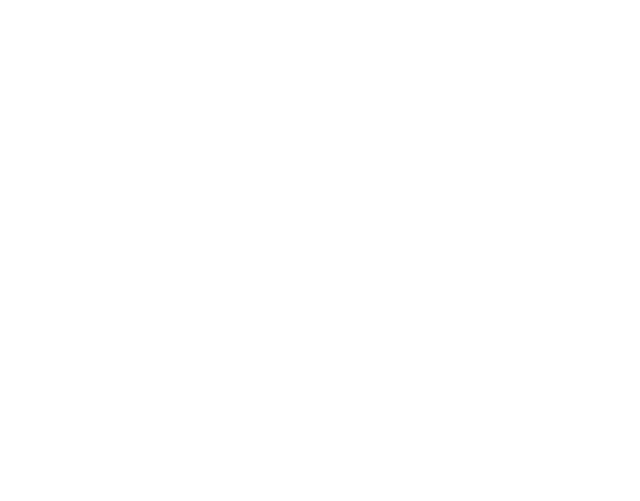
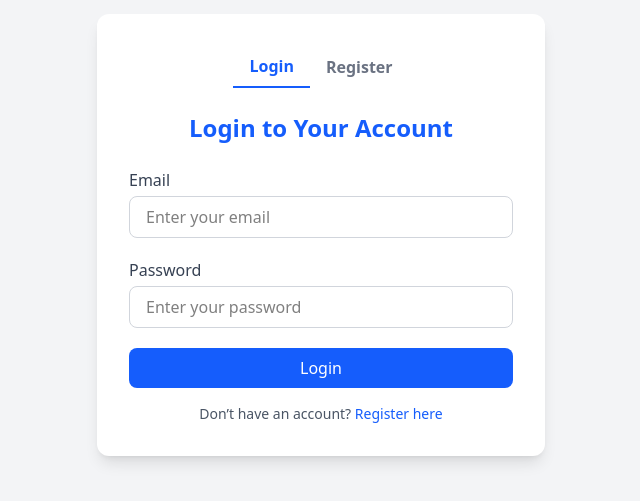
Before and after one commit to themohankhati/magnificient, a React (Vite) app: page /login in a window 1280 px wide. Before the commit this address had no page. Shown: the part 165-666 px from the top of the page, without its empty margins (319-959 px from the left). Built offline with nearby package versions, Linux system fonts and the light colour scheme.

Commit message:
Login and Register Page is Added

```diff
--- a/src/App.jsx
+++ b/src/App.jsx
@@ -10,6 +10,7 @@
 import VendorDetails from "./components/homepage/AdminDashboard/Components/Package";
 import UserDetails from "./components/homepage/AdminDashboard/Components/UserDetails";
 import CustomerDetails from "./components/homepage/AdminDashboard/Components/CustomerDetails";
+import AuthPage from "./pages/AuthPage";
 
 const HomePage = lazy(() => import("./pages/HomePage"));
 
@@ -68,6 +69,22 @@
               </Suspense>
             }
           />
+             <Route
+            path="/login"
+            element={
+              <Suspense>
+                <AuthPage />
+              </Suspense>
+            }
+          />
+               <Route
+            path="/register"
+            element={
+              <Suspense>
+                <AuthPage />
+              </Suspense>
+            }
+          />
                          <Route
             path="/package"
             element={
--- a/src/components/homepage/AdminDashboard/Components/CustomerDetails.jsx
+++ b/src/components/homepage/AdminDashboard/Components/CustomerDetails.jsx
@@ -68,7 +68,7 @@
       <main className="flex-1 bg-gray-100">
         {/* Topbar */}
         <div className="flex justify-end items-center p-4 bg-white shadow gap-4">
-          <FaBell className="mr-4" />
+
           <img
             src="/Images/cultural-historical.jpg"
             alt="Profile"
--- a/src/components/homepage/AdminDashboard/Components/Dashboard.jsx
+++ b/src/components/homepage/AdminDashboard/Components/Dashboard.jsx
@@ -58,7 +58,7 @@
         {/* Header */}
         <div className="flex justify-end p-4 bg-white shadow">
           <div className="flex items-center space-x-4">
-            <FaBell />
+
             <img
               src="Images/cultural-historical.jpg"
               alt="Profile"
--- a/src/components/homepage/AdminDashboard/Components/Package.jsx
+++ b/src/components/homepage/AdminDashboard/Components/Package.jsx
@@ -124,7 +124,7 @@
         {/* Header */}
         <div className="flex justify-end p-4 bg-white shadow">
           <div className="flex items-center space-x-4">
-            <FaBell />
+
             <img src="Images/cultural-historical.jpg" alt="Profile" className="w-10 h-10 rounded-full" />
    <div
               className="relative"
--- a/src/components/homepage/AdminDashboard/Components/UserDetails.jsx
+++ b/src/components/homepage/AdminDashboard/Components/UserDetails.jsx
@@ -78,7 +78,7 @@
       <main className="flex-1 bg-gray-100">
         {/* Topbar */}
         <div className="flex justify-end items-center p-4 bg-white shadow gap-4">
-          <FaBell className="mr-4" />
+
           <img
             src="Images/cultural-historical.jpg"
             alt="Profile"
--- a/src/components/homepage/BestSelections.jsx
+++ b/src/components/homepage/BestSelections.jsx
@@ -92,7 +92,7 @@
 
   return (
     <section className="text-center bg-[#f0fcf9] py-16">
-      <div className="max-w-6xl mx-auto px-8">
+      <div className="max-w-6xl mx-auto px-8 ">
         <h2 className="text-3xl font-bold">
           Best Selection From{" "}
           <span className="text-[#14205c] underline">Travellers</span>
@@ -135,12 +135,12 @@
         </div>
 
         {/* Pagination Buttons */}
-        <div className="mt-8 flex justify-center gap-2">
+        <div className="mt-8 flex justify-center gap-2 ">
           {Array.from({ length: pages }).map((_, idx) => (
             <button
               key={idx}
               onClick={() => handlePageChange(idx)}
-              className={`w-8 h-8 rounded-full text-sm font-medium ${
+              className={`w-8 h-8 rounded-full text-sm font-medium cursor-pointer ${
                 currentPage === idx
                   ? "bg-green-600 text-white"
                   : "bg-white border border-gray-300 text-black"
--- /dev/null
+++ b/src/pages/AuthPage.jsx
@@ -0,0 +1,117 @@
+import React, { useState } from "react";
+import { Link } from "react-router-dom";
+
+const AuthPage = () => {
+  const [isLogin, setIsLogin] = useState(true);
+
+  const [email, setEmail] = useState("");
+  const [password, setPassword] = useState("");
+  const [name, setName] = useState("");
+
+  const handleSubmit = (e) => {
+    e.preventDefault();
+    if (isLogin) {
+      console.log("Logging in with:", email, password);
+    } else {
+      console.log("Registering with:", name, email, password);
+    }
+  };
+
+  return (
+    <div className="min-h-screen flex items-center justify-center bg-gray-100 px-4">
+      <div className="bg-white p-8 rounded-xl shadow-lg w-full max-w-md">
+        <div className="flex justify-center mb-6">
+          <button
+            onClick={() => setIsLogin(true)}
+            className={`px-4 py-2 font-semibold ${
+              isLogin ? "text-blue-600 border-b-2 border-blue-600" : "text-gray-500"
+            }`}
+          >
+            Login
+          </button>
+          <button
+            onClick={() => setIsLogin(false)}
+            className={`px-4 py-2 font-semibold ${
+              !isLogin ? "text-blue-600 border-b-2 border-blue-600" : "text-gray-500"
+            }`}
+          >
+            Register
+          </button>
+        </div>
+
+        <h2 className="text-2xl font-bold text-center text-blue-600 mb-6">
+          {isLogin ? "Login to Your Account" : "Create a New Account"}
+        </h2>
+
+        <form onSubmit={handleSubmit} className="space-y-5">
+          {!isLogin && (
+            <div>
+              <label className="block mb-1 text-gray-700">Full Name</label>
+              <input
+                type="text"
+                required
+                value={name}
+                onChange={(e) => setName(e.target.value)}
+                className="w-full px-4 py-2 border border-gray-300 rounded-lg focus:ring-2 focus:ring-blue-500"
+                placeholder="Enter your full name"
+              />
+            </div>
+          )}
+          <div>
+            <label className="block mb-1 text-gray-700">Email</label>
+            <input
+              type="email"
+              required
+              value={email}
+              onChange={(e) => setEmail(e.target.value)}
+              className="w-full px-4 py-2 border border-gray-300 rounded-lg focus:ring-2 focus:ring-blue-500"
+              placeholder="Enter your email"
+            />
+          </div>
+          <div>
+            <label className="block mb-1 text-gray-700">Password</label>
+            <input
+              type="password"
+              required
+              value={password}
+              onChange={(e) => setPassword(e.target.value)}
+              className="w-full px-4 py-2 border border-gray-300 rounded-lg focus:ring-2 focus:ring-blue-500"
+              placeholder="Enter your password"
+            />
+          </div>
+          <button
+            type="submit"
+            className="w-full bg-blue-600 text-white py-2 rounded-lg hover:bg-blue-700 transition duration-300"
+          >
+            {isLogin ? "Login" : "Register"}
+          </button>
+        </form>
+
+        {isLogin && (
+          <p className="text-center text-sm text-gray-600 mt-4">
+            Don’t have an account?{" "}
+            <button
+              onClick={() => setIsLogin(false)}
+              className="text-blue-600 hover:underline"
+            >
+              Register here
+            </button>
+          </p>
+        )}
+        {!isLogin && (
+          <p className="text-center text-sm text-gray-600 mt-4">
+            Already have an account?{" "}
+            <button
+              onClick={() => setIsLogin(true)}
+              className="text-blue-600 hover:underline"
+            >
+              Login here
+            </button>
+          </p>
+        )}
+      </div>
+    </div>
+  );
+};
+
+export default AuthPage;
--- a/src/shared_components/Header.jsx
+++ b/src/shared_components/Header.jsx
@@ -3,14 +3,15 @@
 
 const Header = () => {
   return (
-    <header className="bg-white shadow-md sticky top-0 z-50">
-      <div className="container mx-auto px-4 py-3 flex items-center justify-between">
+    <header className="bg-white shadow-md sticky top-0 z-50 w-full">
+      <div className="w-full px-8 py-3 flex items-center justify-between max-w-[1600px] mx-auto">
         {/* Logo */}
         <Link to="/">
           <img src="Images/Magnificent logo.png" alt="Logo" className="h-14" />
         </Link>
 
-        {/* Navigation */}
+        {/* Navigation and Auth Buttons */}
+        <div className="flex items-center space-x-8">
           <nav>
             <ul className="flex space-x-8 text-lg font-semibold">
               <li>
@@ -47,9 +48,26 @@
               </li>
             </ul>
           </nav>
+
+          {/* Login/Register Buttons */}
+          <div className="flex space-x-4">
+            <Link
+              to="/login"
+              className="px-4 py-2 border border-blue-600 text-blue-600 rounded-lg font-medium hover:bg-blue-600 hover:text-white transition duration-300"
+            >
+              Login
+            </Link>
+            <Link
+              to="/register"
+              className="px-4 py-2 bg-blue-600 text-white rounded-lg font-medium hover:bg-blue-700 transition duration-300"
+            >
+              Register
+            </Link>
+          </div>
+        </div>
       </div>
 
-      {/* Custom underline effect with Tailwind */}
+      {/* Custom underline effect */}
       <style>{`
         .hover-underline::after {
           content: '';
```
Lines whose indentation alone changed are shown as unchanged.
